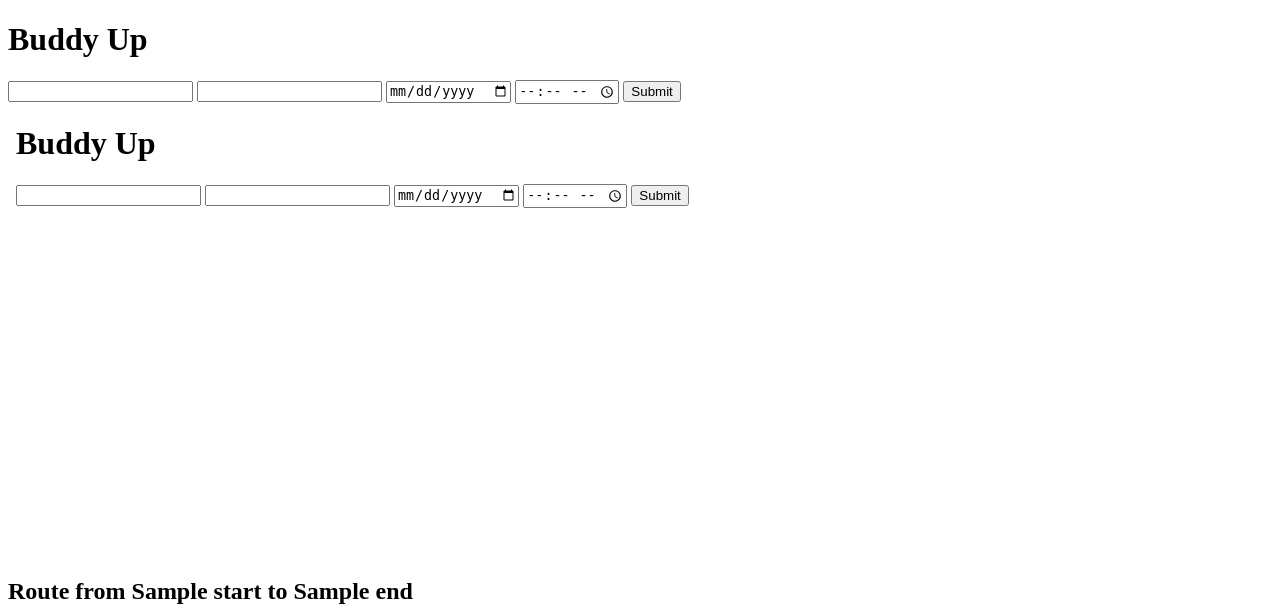
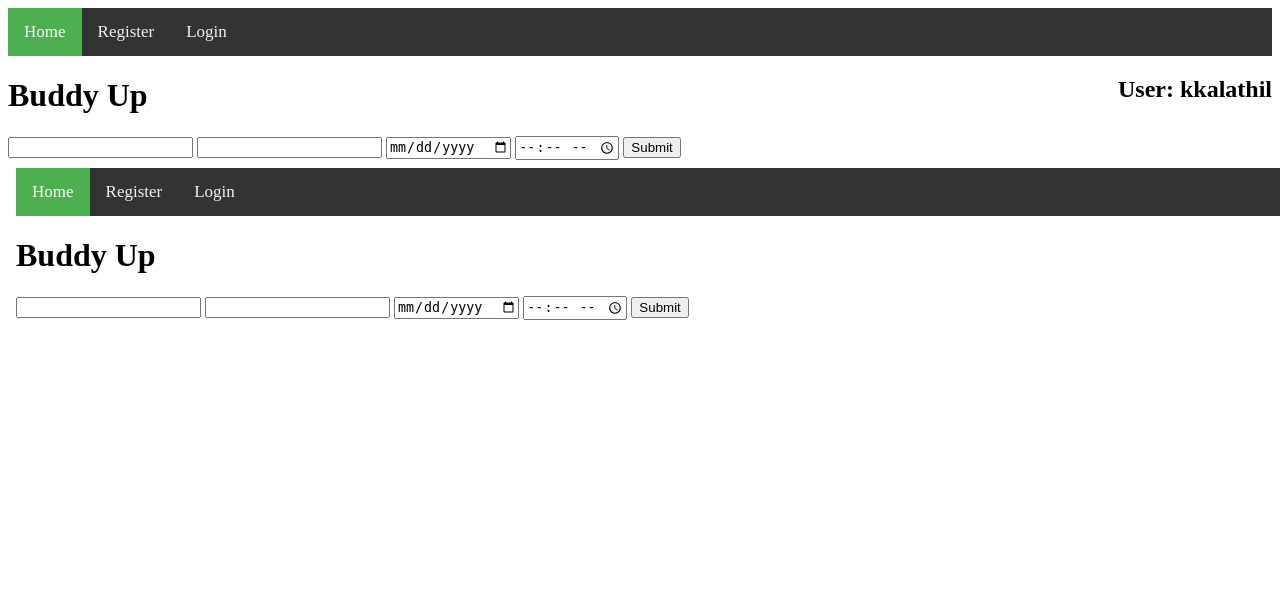
Before and after one commit to KevinKalathil/BuddyUp, a Django app: template buddyup/templates/home.html in a window 1280 px wide; the page is wider, and only the part inside the window is pictured. Shown: the top 609 px of that part. Run offline with Django 3.2, Linux system fonts and the light colour scheme; data comes from the database, SQL or seed files in the repository; both versions use the stored data as it was before the commit; tables that the repository leaves empty hold one stand-in row (values such as "Sample post"); the template is opened without the code that fills it: values that come from a table or form of the project are taken from there, most other values are stand-ins (such as "Sample title", 1, 10 or a date in 2020).

Commit message:
'Navbar'

```diff
--- a/buddyup/buddyup/urls.py
+++ b/buddyup/buddyup/urls.py
@@ -19,10 +19,10 @@
 
 urlpatterns = [
     path('admin/', admin.site.urls),
-    path('homepage/', homeView),
+    path('homepage/', homeView, name = 'home'),
     path('search/', search),
-    path('register/', register),
-    path('loginPage/', loginPage),
+    path('', register, name = 'register'),
+    path('loginPage/', loginPage, name = 'login'),
     path('confirm/', confirm),
     path('match/', match),
 ]
--- a/buddyup/templates/home.html
+++ b/buddyup/templates/home.html
@@ -3,8 +3,44 @@
 <head>
     <meta charset="UTF-8">
     <title>BuddyUP</title>
+    <style>
+        /* Add a black background color to the top navigation */
+        .topnav {
+          background-color: #333;
+          overflow: hidden;
+        }
+
+        /* Style the links inside the navigation bar */
+        .topnav a {
+          float: left;
+          color: #f2f2f2;
+          text-align: center;
+          padding: 14px 16px;
+          text-decoration: none;
+          font-size: 17px;
+        }
+
+        /* Change the color of links on hover */
+        .topnav a:hover {
+          background-color: #ddd;
+          color: black;
+        }
+
+        /* Add a color to the active/current link */
+        .topnav a.active {
+          background-color: #4CAF50;
+          color: white;
+        }
+    </style>
 </head>
 <body>
+
+<div class="topnav">
+  <a class="active" href="{% url 'home' %}">Home</a>
+  <a href="{% url 'register' %}">Register</a>
+  <a href="{% url 'login' %}">Login</a>
+</div>
+<h2 style="float:right">User: {{USER}}</h2>
 <h1>Buddy Up</h1>
 
 <form action="/search/" method="post" >{% csrf_token %}
```
Also changed, not shown: buddyup/homepage/views.py (+8 -3 lines), buddyup/templates/login.html (+66 -0 lines), buddyup/templates/register.html (+40 -0 lines), buddyup/db.sqlite3 (deleted).
